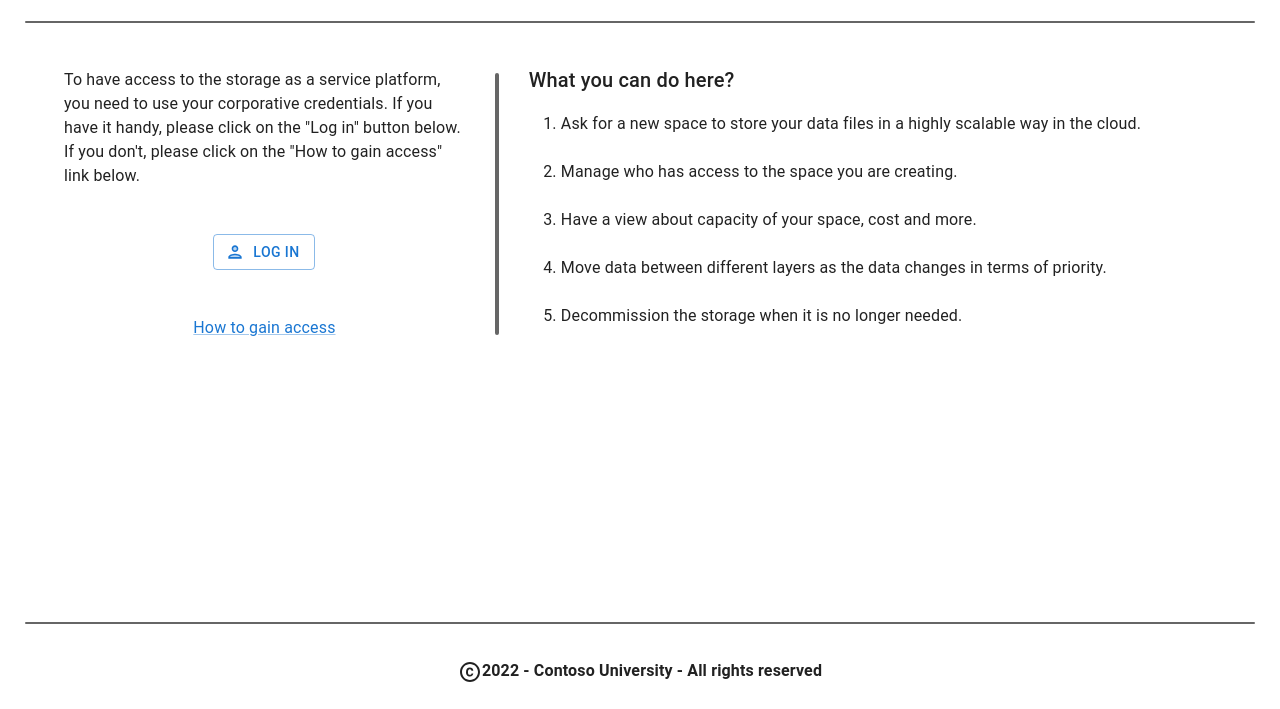
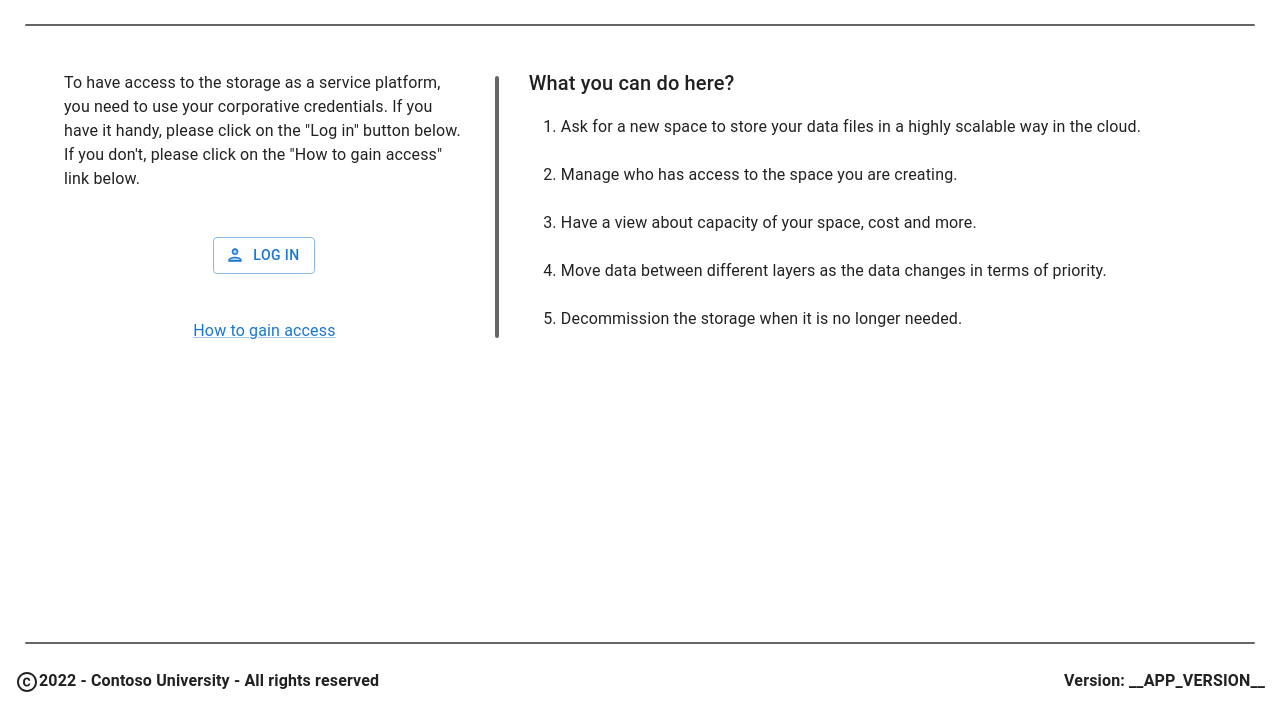
Before and after one commit to microsoft/storage-as-a-service, a React app in the folder src/front/: page / in a window 1280 px wide. Shown: the part 91-800 px from the top of the page. Built offline with nearby package versions, Linux system fonts and the light colour scheme; no server answers.

Commit message:
First attempt at adding version info (#36)
Added an environment variable that is from the workflow.branch.run
Added a label to the footer for version.

```diff
--- a/src/front/src/components/Footer/Footer.css
+++ b/src/front/src/components/Footer/Footer.css
@@ -1,5 +1,8 @@
 .footer {
-    padding: 25px;
-    text-align: center;
+    padding: 15px;
+    text-align: left;
     font-weight: 600;
 }
+.version {
+    float: right;
+}
--- a/src/front/src/components/Footer/Footer.js
+++ b/src/front/src/components/Footer/Footer.js
@@ -7,6 +7,7 @@ const Footer = ({strings}) => {
     return (
         <section className='footer'>
             <CopyrightIcon />{new Date().getFullYear()} - {strings.companyName} - All rights reserved
+            <span className='version'>Version:  __APP_VERSION__</span>
         </section>
     )
 }
```
Also changed, not shown: .github/workflows/azure-swa-deploy.yml.
